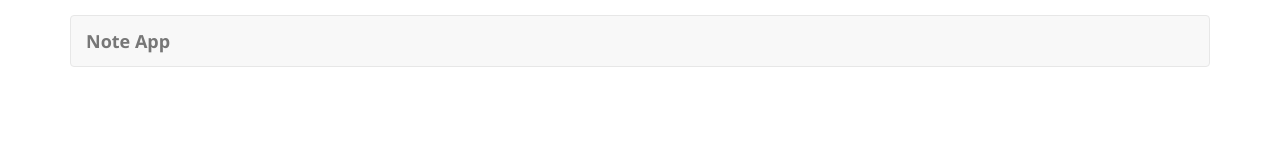
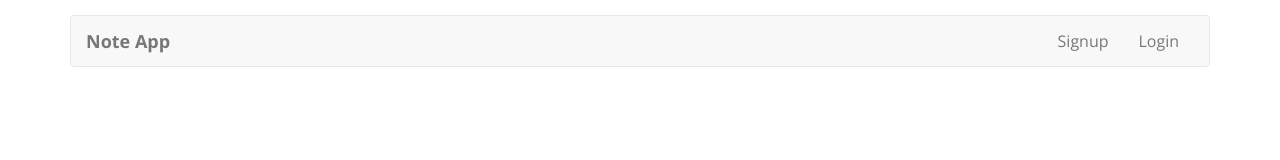
Before and after one commit to kerembakir/note-take-app, a React (Create React App) app in the folder notes-app-client/: page / in a window 1280 px wide. Shown: the top 160 px of the page. Built offline with nearby package versions, Linux system fonts and the light colour scheme.

Commit message:
Signup and Login Routes added to Navbar

```diff
--- a/notes-app-client/src/App.js
+++ b/notes-app-client/src/App.js
@@ -1,10 +1,23 @@
 import React, { Component } from 'react';
-import { Link } from 'react-router-dom';
-import { Navbar } from 'react-bootstrap';
+import {
+  withRouter,
+  Link
+} from 'react-router-dom';
+import {
+  Nav,
+  Navbar,
+  NavItem
+} from 'react-bootstrap';
 import Routes from './Routes';
 import './App.css';
 
 class App extends Component {
+
+  handleNavLink = (event) => {
+  event.preventDefault();
+  this.props.history.push(event.currentTarget.getAttribute('href'));
+  }
+
   render() {
     return (
       <div className="App container">
@@ -15,6 +28,12 @@ class App extends Component {
             </Navbar.Brand>
             <Navbar.Toggle />
           </Navbar.Header>
+          <Navbar.Collapse>
+            <Nav pullRight>
+              <NavItem onClick={this.handleNavLink} href="/signup">Signup</NavItem>
+              <NavItem onClick={this.handleNavLink} href="/login">Login</NavItem>
+            </Nav>
+          </Navbar.Collapse>
         </Navbar>
         <Routes />
       </div>
@@ -22,4 +41,4 @@ class App extends Component {
   }
 }
 
-export default App;
+export default withRouter(App);
```
